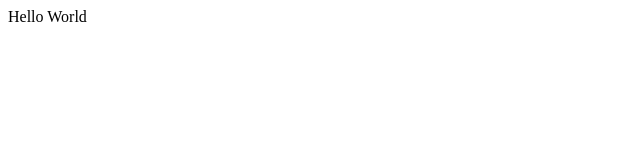
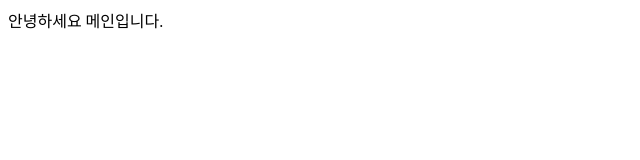
Before and after one commit to lswdev/portfolio, a Vue app: page / in a window 1280 px wide. Shown: the top 160 px of the page, without its empty margins (0-640 px from the left). Built offline with nearby package versions, Linux system fonts and the light colour scheme.

Commit message:
각종 코드 추가

```diff
--- a/src/App.vue
+++ b/src/App.vue
@@ -1,12 +1,13 @@
 <template>
   <div id="app">
-    Hello World
+    <Main></Main>
   </div>
 </template>
 
 <script>
+import Main from '@/views/Main.vue'
 export default {
-  components: {},
+  components: { Main },
 }
 </script>
 
--- /dev/null
+++ b/src/views/Main.vue
@@ -0,0 +1,12 @@
+<!--eslint-disable-->
+<template>
+  <div>
+    안녕하세요 메인입니다.
+  </div>
+</template>
+
+<script>
+export default {
+
+}
+</script>
--- a/vue.config.js
+++ b/vue.config.js
@@ -1,4 +1,5 @@
 const { defineConfig } = require('@vue/cli-service')
 module.exports = defineConfig({
-  transpileDependencies: true
+  transpileDependencies: true,
+  lintOnSave: false
 })
```
Also changed, not shown: src/main.js (+11 -1 lines), src/routes/route.js (deleted), src/routes/routes.js (added).
